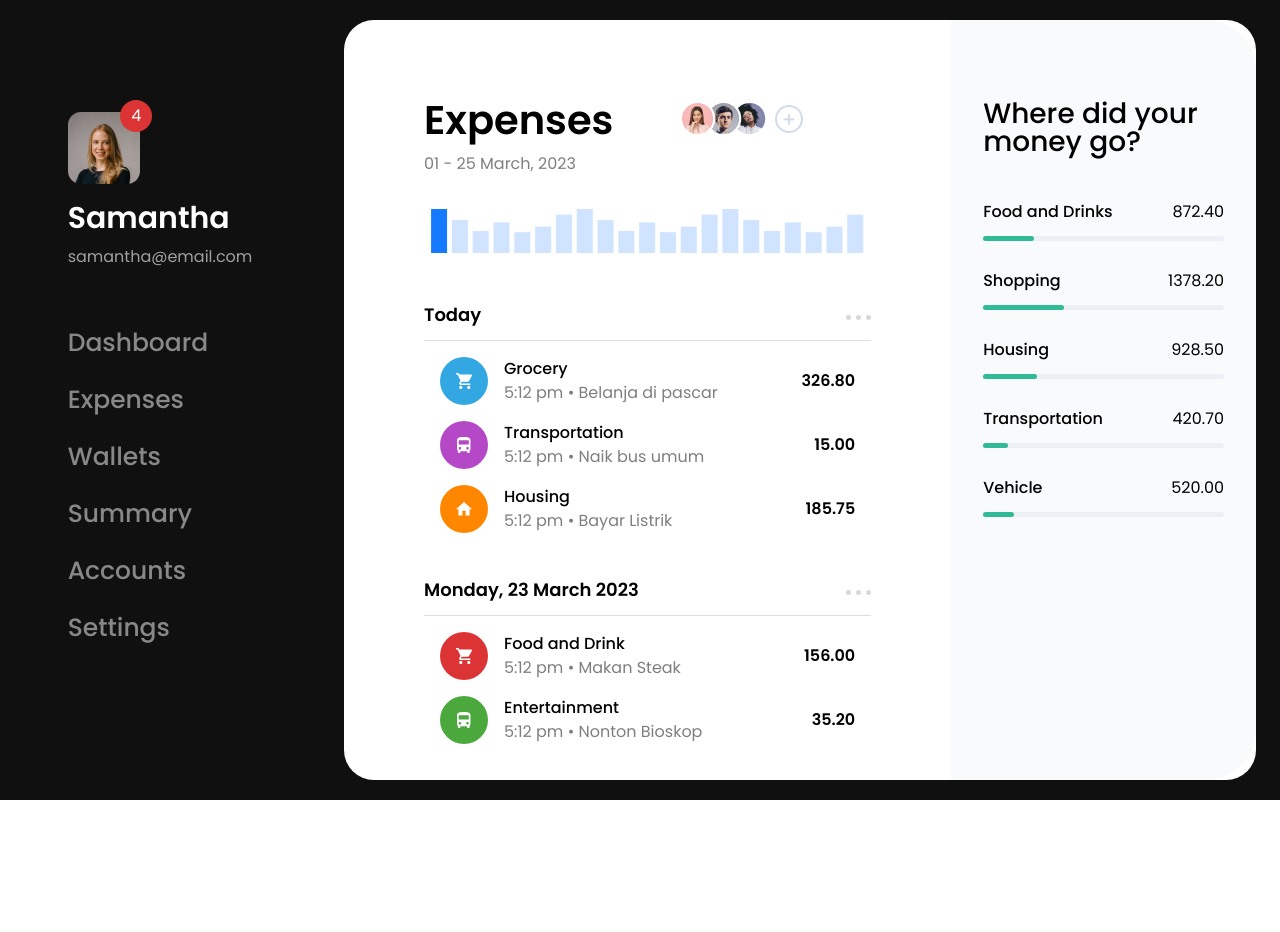
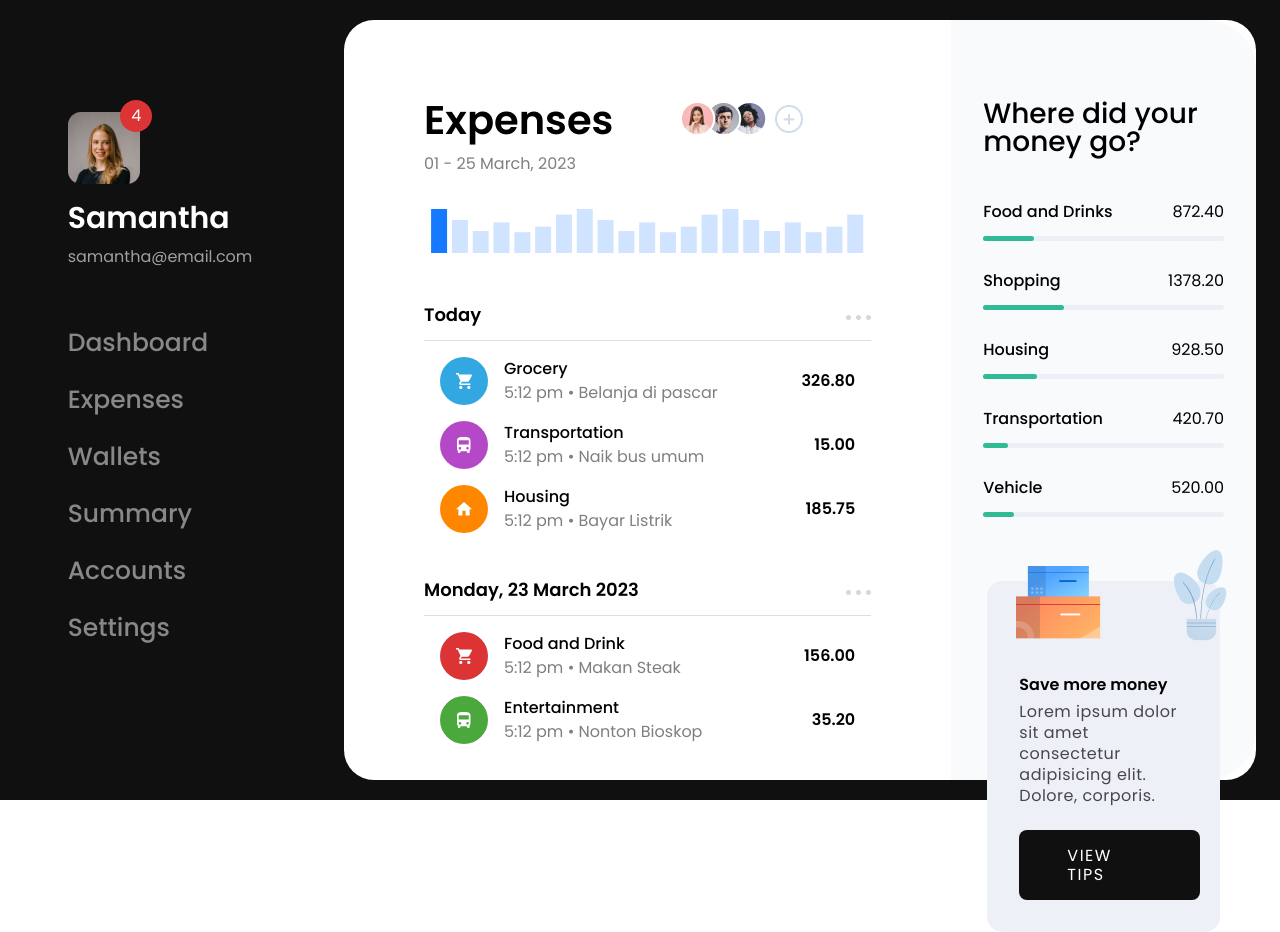
Before and after one commit to amadejaop/figma-react-tutorial, a React (Create React App) app: page / in a window 1280 px wide. Before the commit the page ends 800 px from the top, so only its background shows below. Built offline with nearby package versions, Linux system fonts and the light colour scheme.

Commit message:
Add 'Save more money' section
Added another section with a button for tips on how to save more money.

```diff
--- a/src/pages/expenses/expenses.module.scss
+++ b/src/pages/expenses/expenses.module.scss
@@ -162,3 +162,51 @@
     position: absolute;
     border-radius: 5px;
 }
+
+.saveMoneyDiv {
+    width: 70%;
+    margin: 0 auto;
+    background-color: #edf0f6;
+    margin-top: 4rem;
+    padding: 2rem;
+    border-radius: 15px;
+    position: relative;
+}
+
+.boxes {
+    position: absolute;
+    top: -15px;
+    left: 29px;
+}
+
+.plant {
+    position: absolute;
+    top: -31px;
+    left: 187px;
+}
+
+.saveMoneyTitle {
+    font-weight: 600;
+    margin-top: 4rem;
+}
+
+.saveMoneyInfo {
+    opacity: 0.7;
+    margin-top: 0.5rem;
+    line-height: 21px;
+    letter-spacing: 0.5px;
+}
+
+.button {
+    background-color: #101010;
+    border-radius: 8px;
+    color: white;
+    letter-spacing: 1.5px;
+    line-height: 19px;
+    padding: 1rem 3rem;
+    margin-top: 1.5rem;
+    width: 50%;
+    display: flex;
+    justify-content: center;
+    cursor: pointer;
+}
--- a/src/pages/expenses/expenses.tsx
+++ b/src/pages/expenses/expenses.tsx
@@ -9,6 +9,8 @@ import optionIcon from "../../assets/png/menuIcon.png"
 import cartIcon from "../../assets/svg/cartIcon.svg";
 import transportIcon from "../../assets/svg/transportIcon.svg";
 import houseIcon from "../../assets/svg/houseIcon.svg";
+import boxes from "../../assets/png/boxes.png";
+import plant from "../../assets/png/plant.png";
 
 
 export default function Expenses() {
@@ -312,6 +314,14 @@ export default function Expenses() {
             </li>
             ))}
           </ul>
+
+          <div className={styles.saveMoneyDiv}>
+            <img src={boxes} className={styles.boxes} alt="boxes" />
+            <img src={plant} className={styles.plant} alt="plant" />
+            <p className={styles.saveMoneyTitle}>Save more money</p>
+            <p className={styles.saveMoneyInfo}>Lorem ipsum dolor sit amet consectetur adipisicing elit. Dolore, corporis.</p>
+            <button className={styles.button} type="button">VIEW TIPS</button>
+          </div>
           </section>
         </div>
       </main>
```
